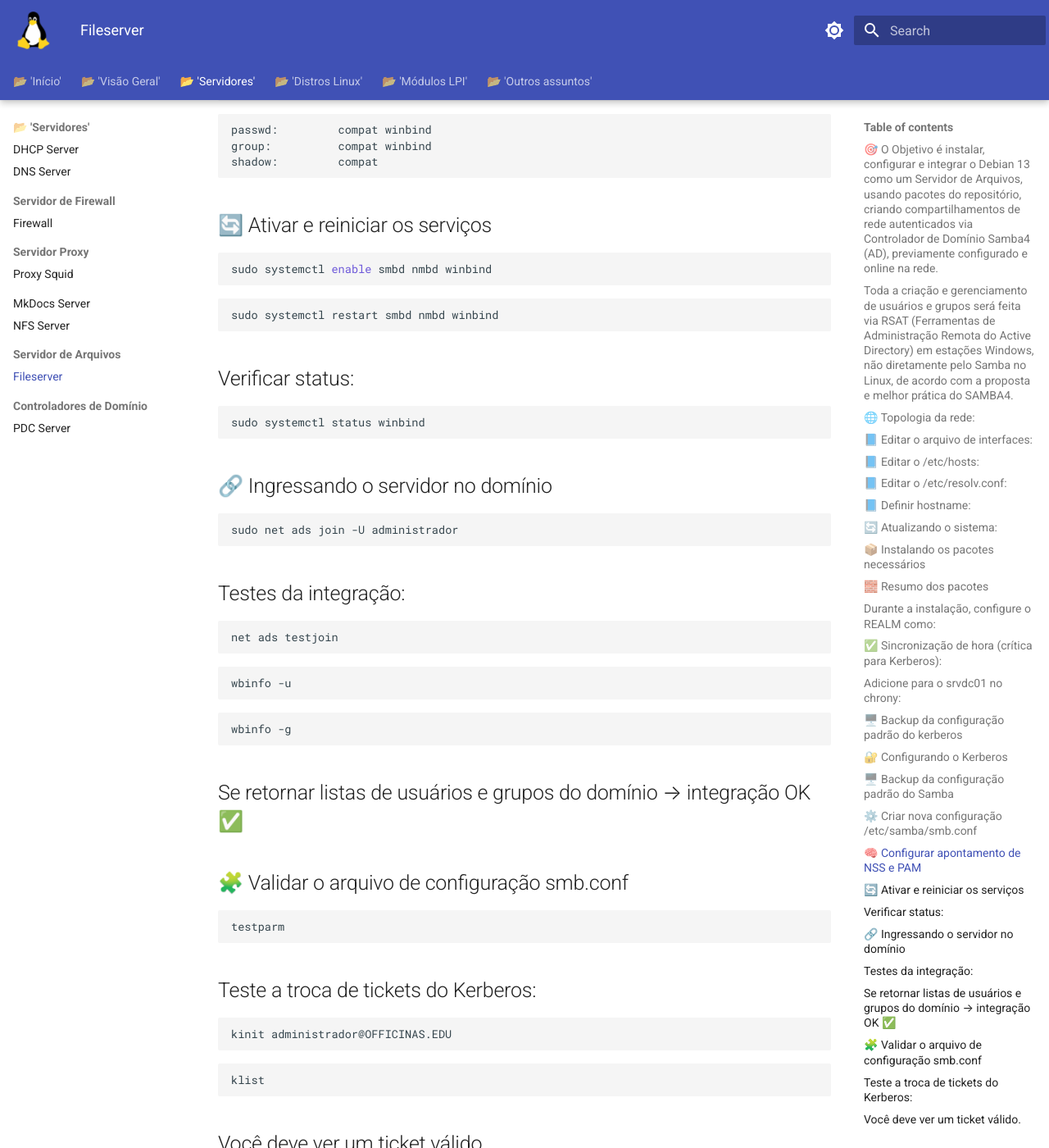
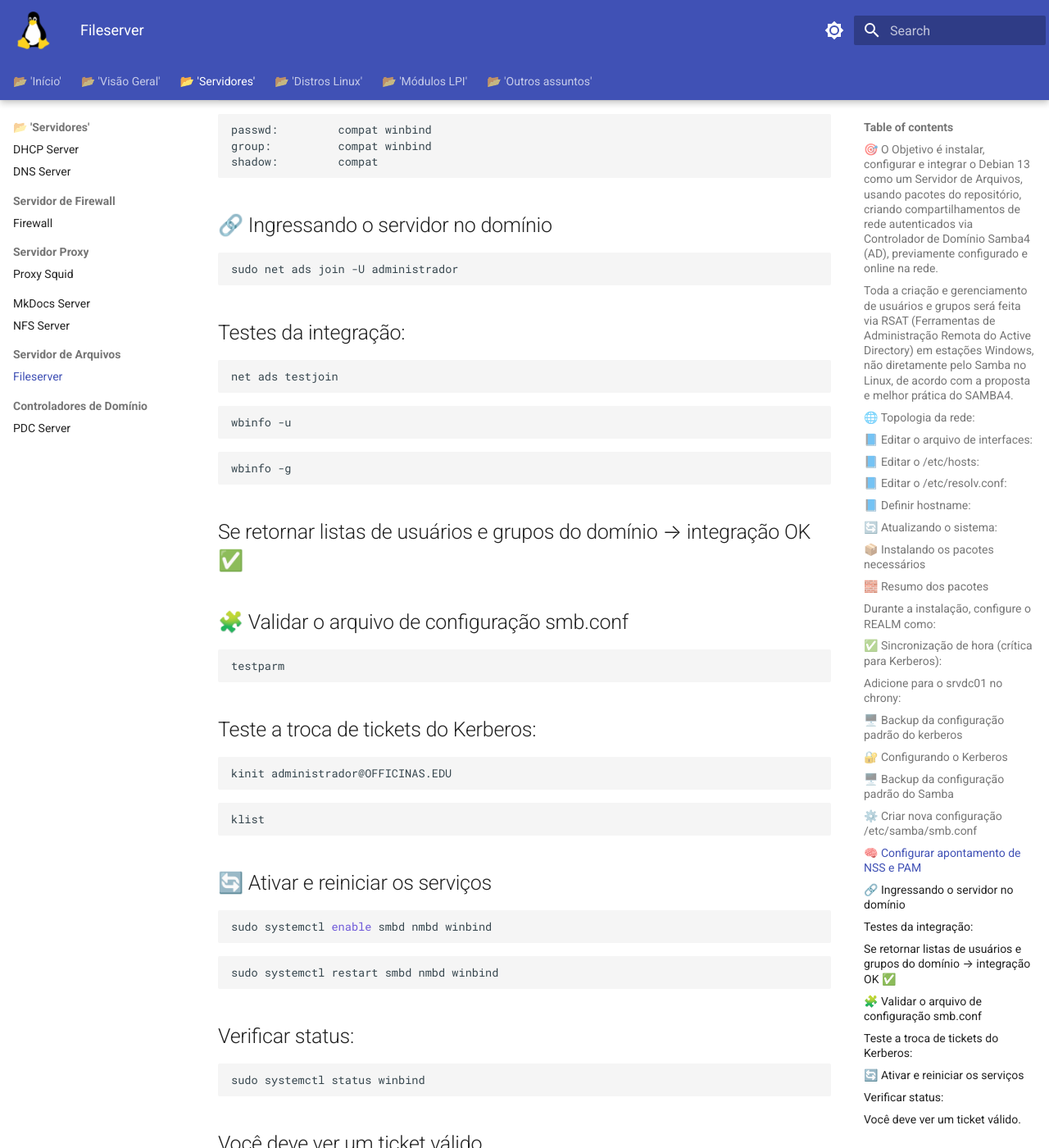
Before and after one commit to educharquero/officinas, an MkDocs documentation site: the page built from docs/Fileserver.md, in a window 1280 px wide and 1400 px high, scrolled down 4941 px. Shown: the whole window at 82% size. Built offline with MkDocs 1.6.1 and Material for MkDocs 9.7.7, drawn with Linux system fonts in a browser that asks for light colours; part of the change alters nothing that is shown.

````diff
--- a/docs/Fileserver.md
+++ b/docs/Fileserver.md
@@ -231,22 +231,6 @@ group:          compat winbind
 shadow:         compat
 ```
 
-## 🔄 Ativar e reiniciar os serviços
-
-```bash
-sudo systemctl enable smbd nmbd winbind
-```
-
-```bash
-sudo systemctl restart smbd nmbd winbind
-```
-
-## Verificar status:
-
-```bash
-sudo systemctl status winbind
-```
-
 ## 🔗 Ingressando o servidor no domínio
 
 ```bash
@@ -283,6 +267,22 @@ kinit administrador@OFFICINAS.EDU
 
 ```bash
 klist
+```
+
+## 🔄 Ativar e reiniciar os serviços
+
+```bash
+sudo systemctl enable smbd nmbd winbind
+```
+
+```bash
+sudo systemctl restart smbd nmbd winbind
+```
+
+## Verificar status:
+
+```bash
+sudo systemctl status winbind
 ```
 
 ## Você deve ver um ticket válido.
````
Also changed, not shown: site/search/search_index.json.
